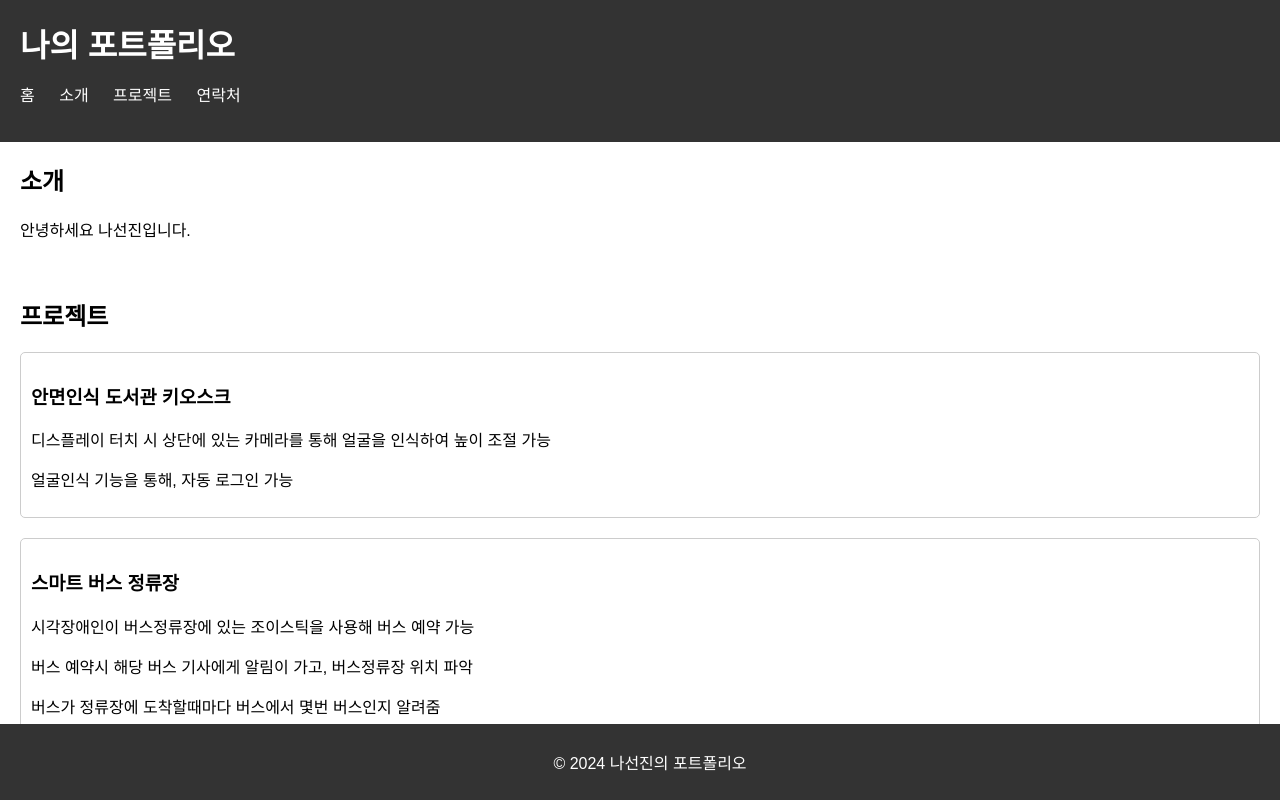
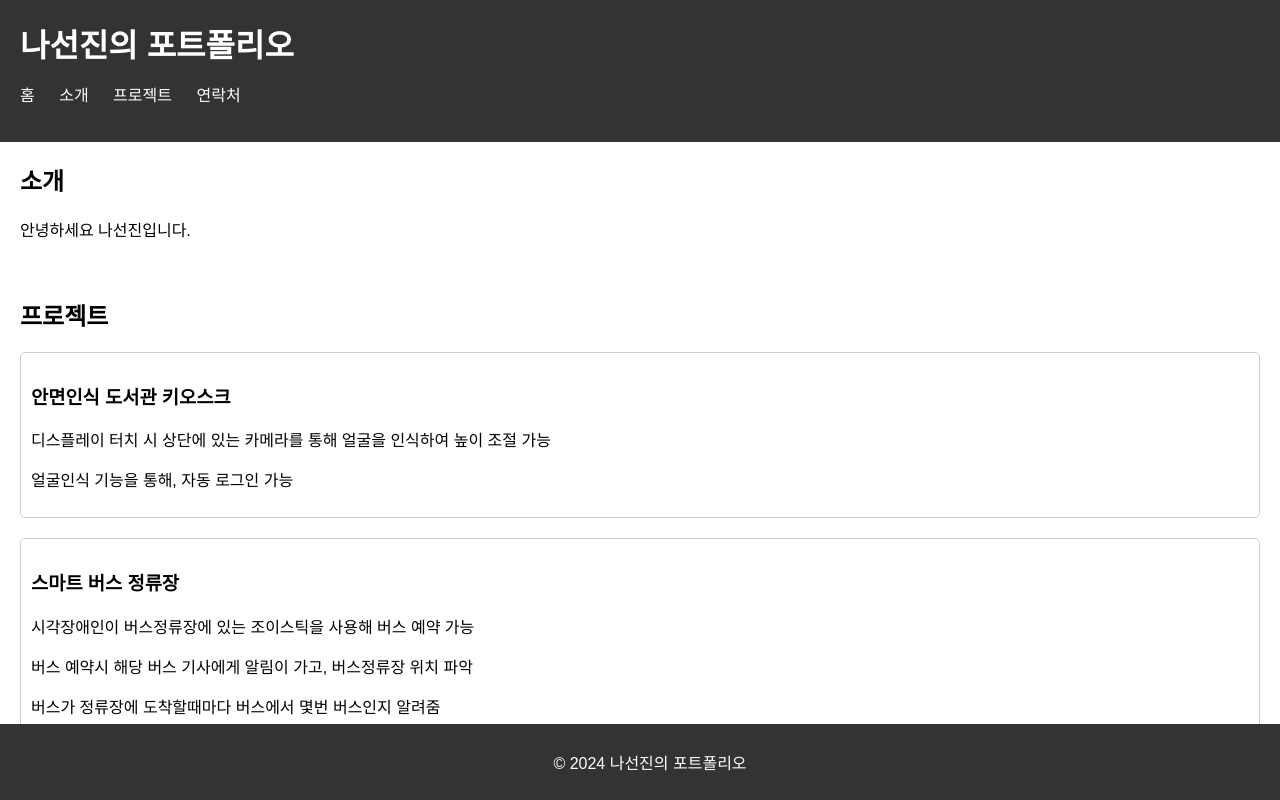
Before and after one commit to NASUNJIN/NASUNJIN.github.io, a plain HTML site: page index.html in a window 1280 px wide. Shown: the top 800 px of the page. Drawn offline with Linux system fonts and the light colour scheme.

Commit message:
Upload index.html

```diff
--- a/index.html
+++ b/index.html
@@ -8,7 +8,7 @@
 </head>
 <body>
     <header>
-        <h1>나의 포트폴리오</h1>
+        <h1>나선진의 포트폴리오</h1>
         <nav>
             <ul>
                 <li><a href="index.html">홈</a></li>
```
